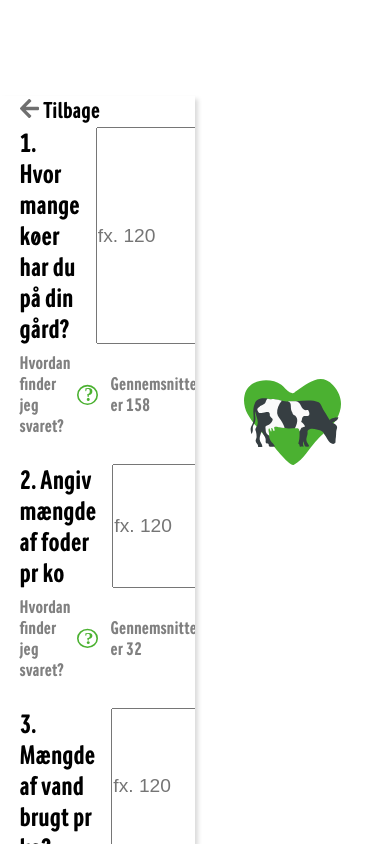
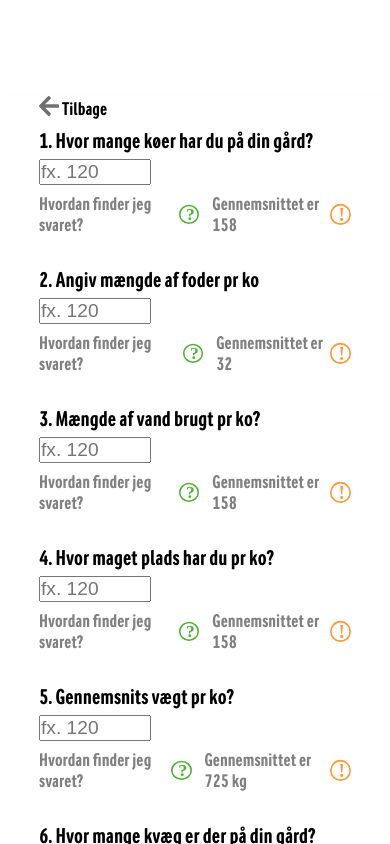
Before and after one commit to Nollee/Arla-UX-projekt, a plain HTML site: page test.html in a window 390 px wide. Drawn offline with nearby package versions, Linux system fonts and the light colour scheme.

Commit message:
responsive

```diff
--- a/pages/yourpage.js
+++ b/pages/yourpage.js
@@ -15,7 +15,8 @@ export default class YourPage {
          <div id="yourpage__content--farming">
 
          <div id="yourpage__content--farming__header">
-         <h2>Dit landbrug</h2> <img src="../images/light-bulb.svg" alt="lyspære ikon"><p>Du har 15 km2 pr ko</p>
+         <h2>Dit landbrug</h2> <div class="header-item-wrapper"><img src="../images/light-bulb.svg" alt="lyspære ikon"><p>Du har 15 km2 pr ko</p>
+         </div>
          </div>
 
          <div id="yourpage__content--farming--wrapper">
@@ -48,7 +49,8 @@ export default class YourPage {
          <div id="yourpage__content--questions">
 
          <div id="yourpage__content--questions__header">
-         <h2>Spørgsmål</h2> <img src="../images/clock.svg" alt="ur ikon"><p>Du har ca 4 timer tilbage af besvarelsen</p>
+         <h2>Spørgsmål</h2> <div class="header-item-wrapper"><img src="../images/clock.svg" alt="ur ikon"><p>Du har ca 4 timer tilbage af besvarelsen</p>
+         </div>
          </div>
          <!--questions tabs --->
          <div id="yourpage__content--questions__tabs">
--- a/sass/_check.scss
+++ b/sass/_check.scss
@@ -17,15 +17,23 @@
         z-index: 1;
         margin-top: 96.39px;
         overflow-y: scroll;
+        @include desktop-sm {width: 70%;}
+        @include tablet {width: 100%;
+        font-size: 1.2rem;}
         &__question {
             display: flex;
             flex-direction: row;
+            @include tablet {flex-wrap: wrap;}
             input {    width: 7rem;
-                font-size: 1.2rem;}
+                font-size: 1.2rem;
+                @include tablet {margin-top: 2%;}
+            }
         }
     }
     &--right {
         background-color: white;
+        @include desktop-sm {width: 30%;}
+        @include tablet {width: 0%;}
         img {
             width: 50%;
         }
--- a/sass/_rules.scss
+++ b/sass/_rules.scss
@@ -89,3 +89,34 @@ $shadow-gray: rgb(218, 218, 218);
     font-family: 'arla-c';
     src: url('../fonts/ArlaIFCondensed_Bd.otf') format('opentype');
   }
+
+
+/* Mediaqueries */
+$phone: 550px;
+$tablet: 750px;
+$desktop-sm: 1050px;
+$desktop-lg: 1200px;
+
+@mixin phone {
+    @media only screen and (max-width: $phone) {
+        @content;
+    }
+}
+
+@mixin tablet {
+    @media only screen and (max-width: $tablet) {
+        @content;
+    }
+}
+
+@mixin desktop-sm {
+    @media only screen and (max-width: $desktop-sm) {
+        @content;
+    }
+}
+
+@mixin desktop-lg {
+    @media only screen and (max-width: $desktop-lg) {
+        @content;
+    }
+}
--- a/sass/_yourpage.scss
+++ b/sass/_yourpage.scss
@@ -2,10 +2,15 @@
     width: 100%;
     height: 100vh;
     @extend %center;
+    @include tablet {align-items: flex-start !important;}
 }
 
 #yourpage {
+    @include phone {
+        overflow-y: scroll;
+    }
     h2 {
+        margin-right: 20px;
         color: $dark-green;
         font-size: 3em;
     }
@@ -32,21 +37,24 @@
                 flex-direction: row;
                 align-items: center;
                 margin-bottom: 5vh;
+                @include tablet {flex-wrap: wrap;}
                 p {
                     font-size: 1.5em;
                 }
                 img {
                     height: 2em;
-                    margin-left: 20px;
                     margin-right: 10px;
                 }
             }
         }
         &--farming {
+            @include tablet {margin-top: 100px;}
             &__tabs {
                 /* width: 40%; */
                 @extend %center;
                 justify-content: space-between !important;
+                @include desktop-sm {justify-content: flex-start !important}
+                @include phone {justify-content: center !important; align-items: center !important;}
                 a {
                     text-align: center;
                     margin-bottom: 2vh;
@@ -60,6 +68,8 @@
                     width: 10vw;
                     height: auto;
                     transition: ease .4s;
+                    @include desktop-sm {width: 150px;}
+                    @include tablet {width: 100px;}
                 }
                 img:hover {
                     transform: scale(1.1);
@@ -72,13 +82,17 @@
                 width: 100%;
                 @extend %center;
                 justify-content: space-between !important;
+                flex-wrap: wrap;
                 a {
                     text-align: center;
+                    margin: 10px;
                 }
                 img {
                     width: 5vw;
                     height: auto;
                     transition: ease .4s;
+                    @include desktop-sm {width: 50px;}
+                    @include tablet {width: 75px;}
                 }
                 img:hover {
                     transform: scale(1.1);
@@ -102,5 +116,14 @@
   height:250px !important;
     margin-left: 12%;
     text-align: center;
+    @include desktop-sm {display: none;}
 
 }
+
+.header-item-wrapper {
+    display: flex;
+flex-direction: row;
+@include phone {padding-top: 10px;
+padding-bottom: 10px;}
+
+}
--- a/sass/style.scss
+++ b/sass/style.scss
@@ -21,11 +21,6 @@
   box-sizing: border-box;
 }
 
-body {
-  font-family: "arla-c", sans-serif;
-  overflow-x: hidden;
-}
-
 .hill-background {
   position: fixed;
   bottom: 0;
@@ -37,6 +32,7 @@ body {
   font-family: "arla-c", sans-serif;
   overflow-x: hidden;
   overflow-y: hidden;
+  @include tablet {overflow-y: scroll;}
 }
 
 section {
```
Also changed, not shown: css/style.css, 1 other file.
